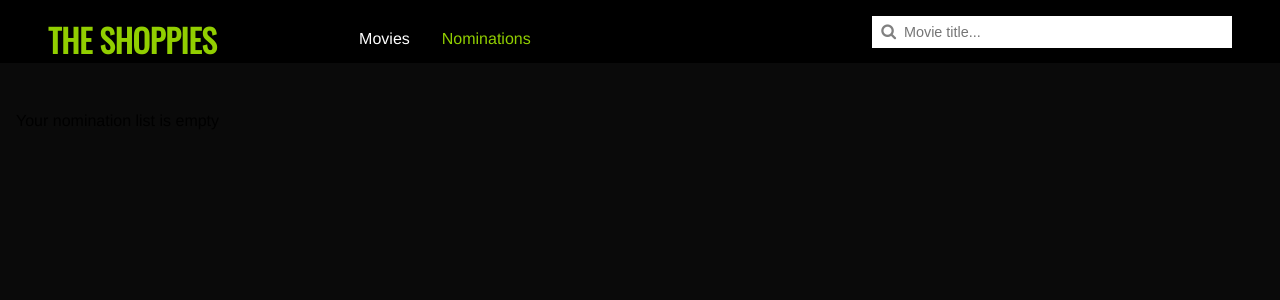
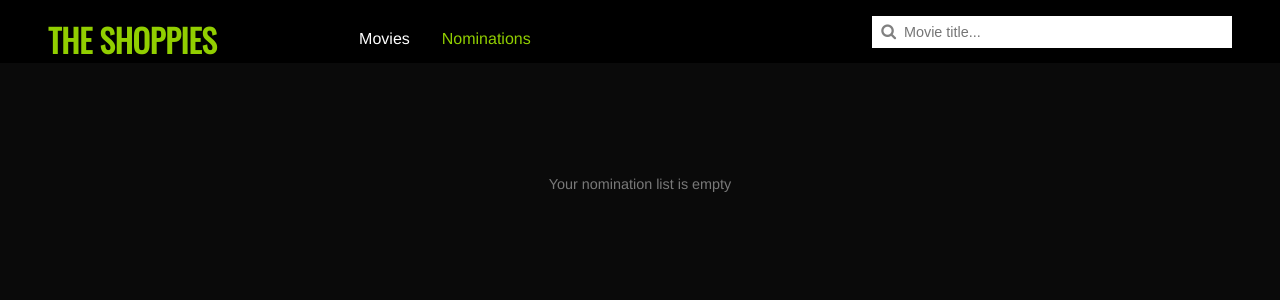
Before and after one commit to mariehposa/shopify-challenge, a React (Create React App) app: page /nomination_list in a window 1280 px wide. Shown: the top 300 px of the page. Built offline with nearby package versions, Linux system fonts and the light colour scheme.

Commit message:
add banner

```diff
--- a/src/components/movieList.js
+++ b/src/components/movieList.js
@@ -16,7 +16,7 @@ const MovieList = (props) => {
       {movieList.length > 0 ? (
         movieList.map((movie) => <MovieCard key={movie.imdbID} movie={movie} />)
       ) : (
-        <p>Search did not have any matches</p>
+        <p className="empty-result">Search did not have any matches</p>
       )}
     </div>
   );
--- a/src/components/nominationList.js
+++ b/src/components/nominationList.js
@@ -7,19 +7,23 @@ const NominationList = (props) => {
   const { nominations } = props;
 
   return (
-    <div className="card-pack">
+    <div className="nomination-list">
       {nominations.length >= 5 ? (
-        <p className="badge">Your nomination is 5</p>
+        <p className="banner">
+          Yay🎉 You have nominated {nominations.length} movies🔥
+        </p>
       ) : (
         ""
       )}
+      <div className="card-pack">
         {nominations.length > 0 ? (
           nominations.map((movie) => (
             <MovieCard key={movie.imdbID} action={"remove"} movie={movie} />
           ))
         ) : (
-        <p>Your nomination list is empty</p>
+          <p className="empty-result">Your nomination list is empty</p>
         )}
+      </div>
     </div>
   );
 };
--- a/src/styles/movie.scss
+++ b/src/styles/movie.scss
@@ -64,5 +64,29 @@
 }
 
 .danger-button {
-  background: red;
+    background: red;
 }
+
+.empty-result {
+    color: rgb(148, 148, 148);
+    margin: 0 auto;
+    font-size: .9rem;
+    opacity: .8;
+    margin-top: 5rem;
+}
+
+.banner {
+    color: #fff;
+    padding: .5rem 1rem;
+    background: #c43256;
+    width: 20rem;
+    align-self: center;
+    text-align: center;
+    border-radius: 50px;
+    margin-top: 3rem;
+}
+
+.nomination-list {
+    display: flex;
+    flex-direction: column;
+}
```
Also changed, not shown: 1 other file (tests, documents, lock files or other folders). Lines whose indentation alone changed are shown as unchanged.
